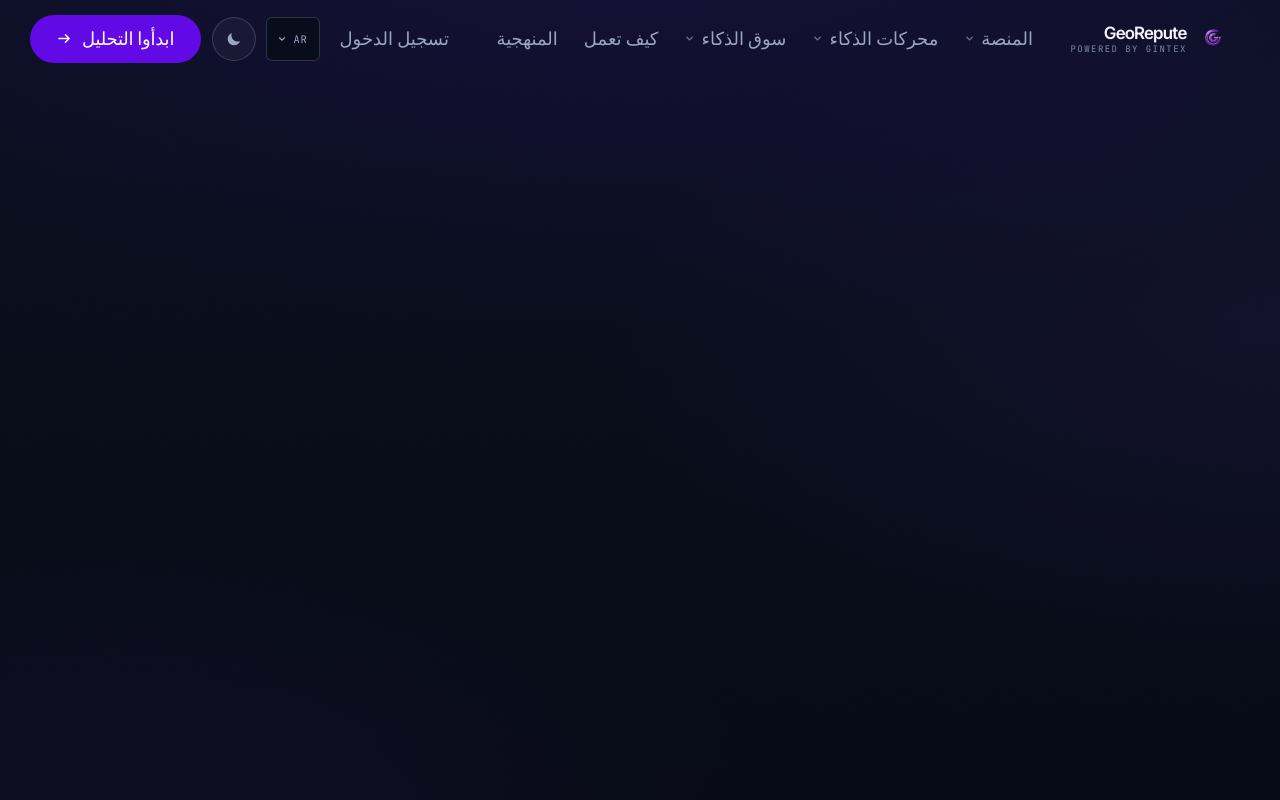
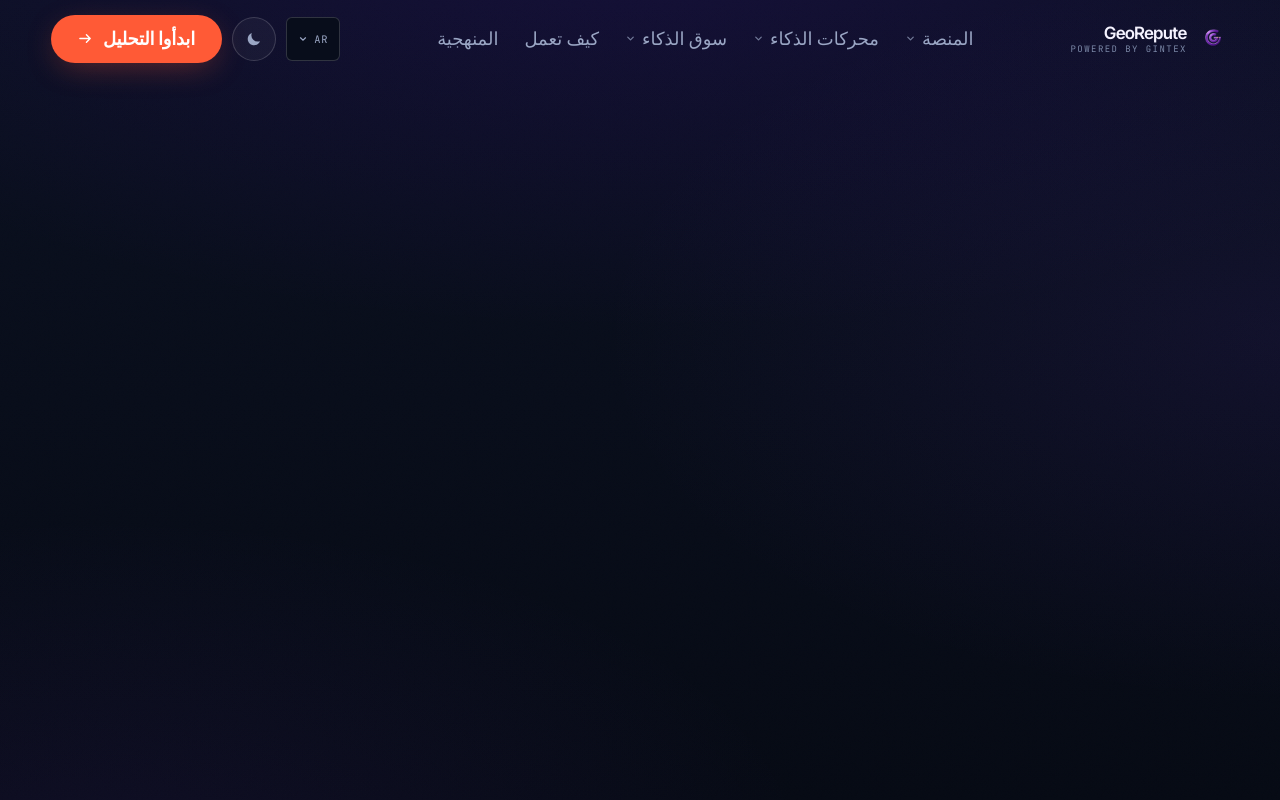
Before and after one commit to rdeniele/client_georepute_landing_page, a Next.js app: page /ar in a window 1280 px wide. Built offline with nearby package versions, Linux system fonts and the light colour scheme.

Commit message:
update colors

```diff
--- a/components/ui/Navigation.tsx
+++ b/components/ui/Navigation.tsx
@@ -11,8 +11,8 @@ import { ThemeToggle } from "./ThemeToggle";
 /**
  * Primary navigation.
  *
- * Mirrors the live site: three mega-menu groups, two direct links, sign-in and
- * the primary CTA. Groups open on hover for pointer users but are real
+ * Mirrors the live site's three mega-menu groups, direct links, and primary CTA.
+ * Groups open on hover for pointer users but are real
  * `aria-expanded` buttons underneath, so the whole menu works from the keyboard
  * — Escape closes and returns focus to the trigger, and moving focus out of a
  * group closes it.
@@ -187,10 +187,7 @@ export function Navigation() {
         </nav>
 
         <div className="nav__actions">
-          <a href={localizedNav.signIn.href} className="nav__signin">
-            {localizedNav.signIn.label}
-          </a>
-          <details className="nav__locale">
+           <details className="nav__locale">
             <summary className="nav__locale-trigger">
               <span className="sr-only">{localeCopy.nav.language || "Language"}</span>
               <span aria-hidden="true">{locale.toUpperCase()}</span>
@@ -211,7 +208,7 @@ export function Navigation() {
             </div>
           </details>
           <ThemeToggle />
-          <Button href={localizedNav.cta.href} variant="primary" className="nav__cta">
+          <Button href={localizedNav.cta.href} variant="conversion" className="nav__cta">
             {localizedNav.cta.label}
           </Button>
           <button
@@ -278,11 +275,8 @@ export function Navigation() {
           </a>
         ))}
 
-        <div className="nav__drawer-actions">
-          <a href={localizedNav.signIn.href} className="nav__signin">
-            {localizedNav.signIn.label}
-          </a>
-          <Button href={localizedNav.cta.href} variant="primary">
+         <div className="nav__drawer-actions">
+           <Button href={localizedNav.cta.href} variant="conversion">
             {localizedNav.cta.label}
           </Button>
         </div>
--- a/lib/photos.ts
+++ b/lib/photos.ts
@@ -41,7 +41,7 @@ export type PhotoSlot = {
 export const photos = {
   hero: {
     id: "hero",
-    src: "/screenshots/shot%202.png",
+    src: "/screenshots/shot4.png",
     alt: "A real GeoRepute customer environment: the business whose decision environment the network is mapping.",
     ratio: "4 / 5",
     priority: 1,
```
Also changed, not shown: public/screenshots/shot4.png (added).
